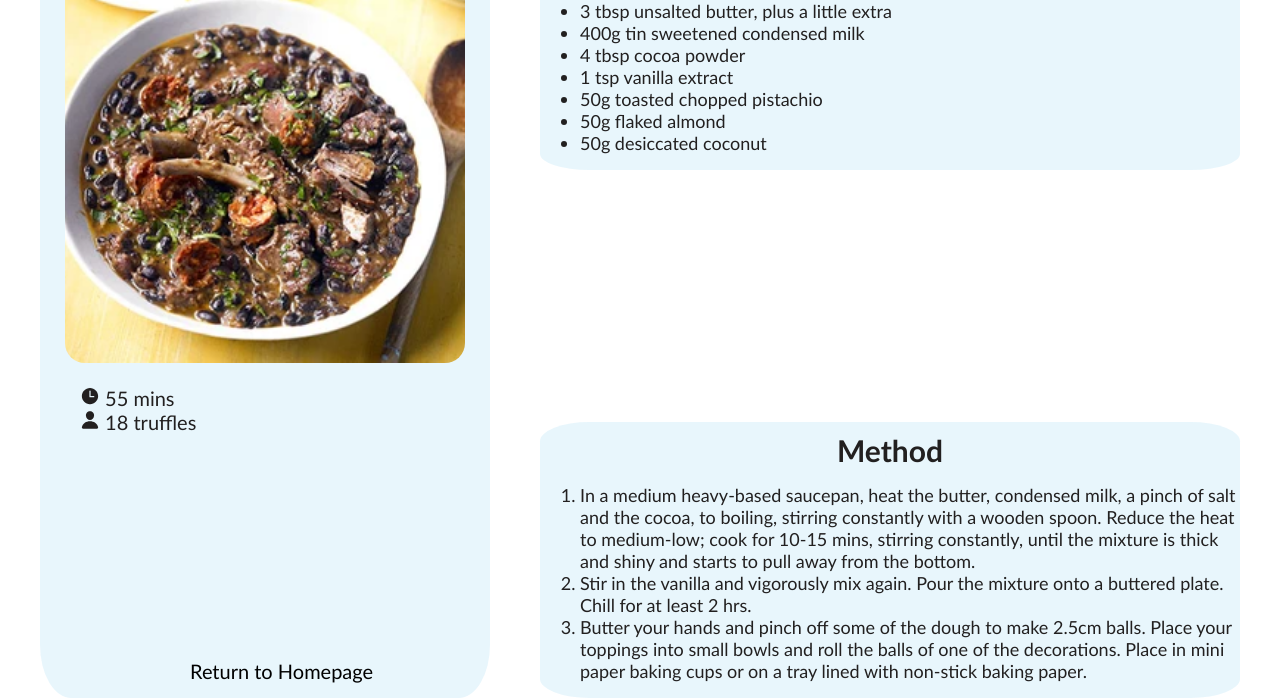
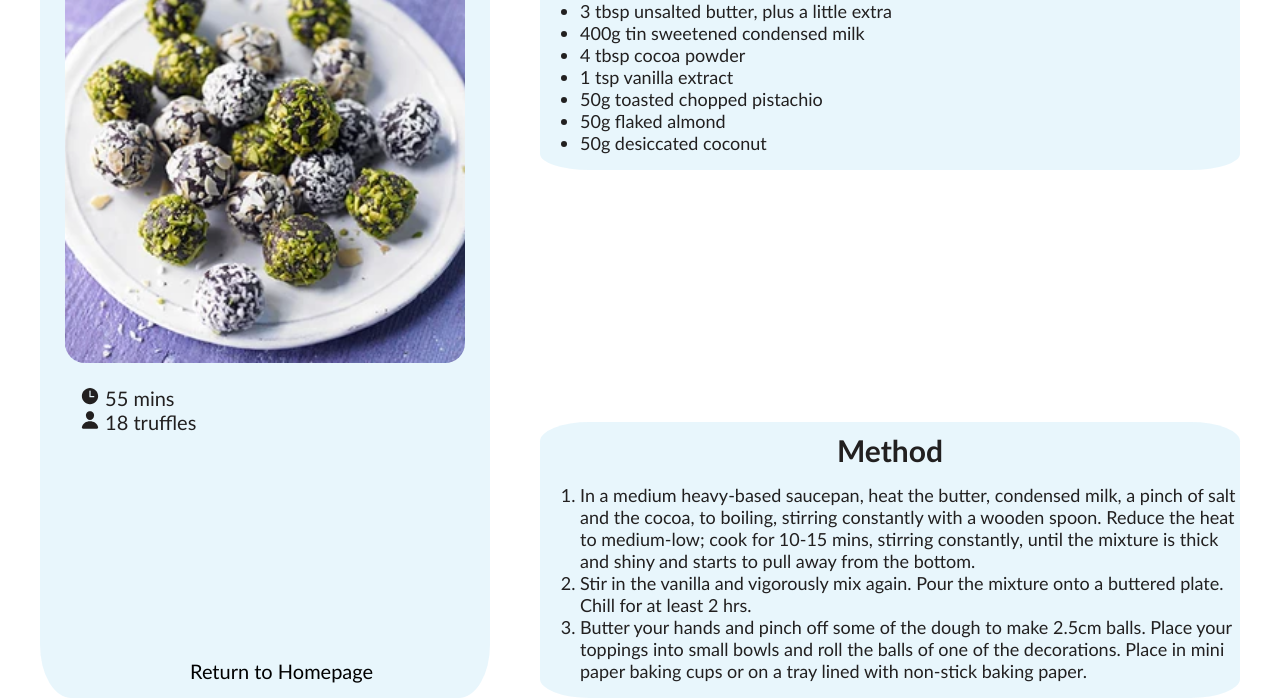
Before and after one commit to johnrds/odin-recipes, a plain HTML site: page pages/brigadeiro.html in a window 1280 px wide. Shown: the part 284-982 px from the top of the page. Drawn offline with nearby package versions, Linux system fonts and the light colour scheme.

```diff
--- a/pages/brigadeiro.html
+++ b/pages/brigadeiro.html
@@ -15,7 +15,7 @@
         <div id="home-button"><a href="./../index.html">Return to Homepage</a></div>
 
             <div class ="left bar block">
-                <img src="./../img/feijoada_2.webp" alt="Brazilian dish feijoada on a plate">
+                <img src="./../img/brigadeiro_2.webp" alt="Brazilian dish feijoada on a plate">
 
                 <div class="left bar text">
                     <ul>
```
Also changed, not shown: pages/pao-de-queijo.html (+1 -1 lines).
